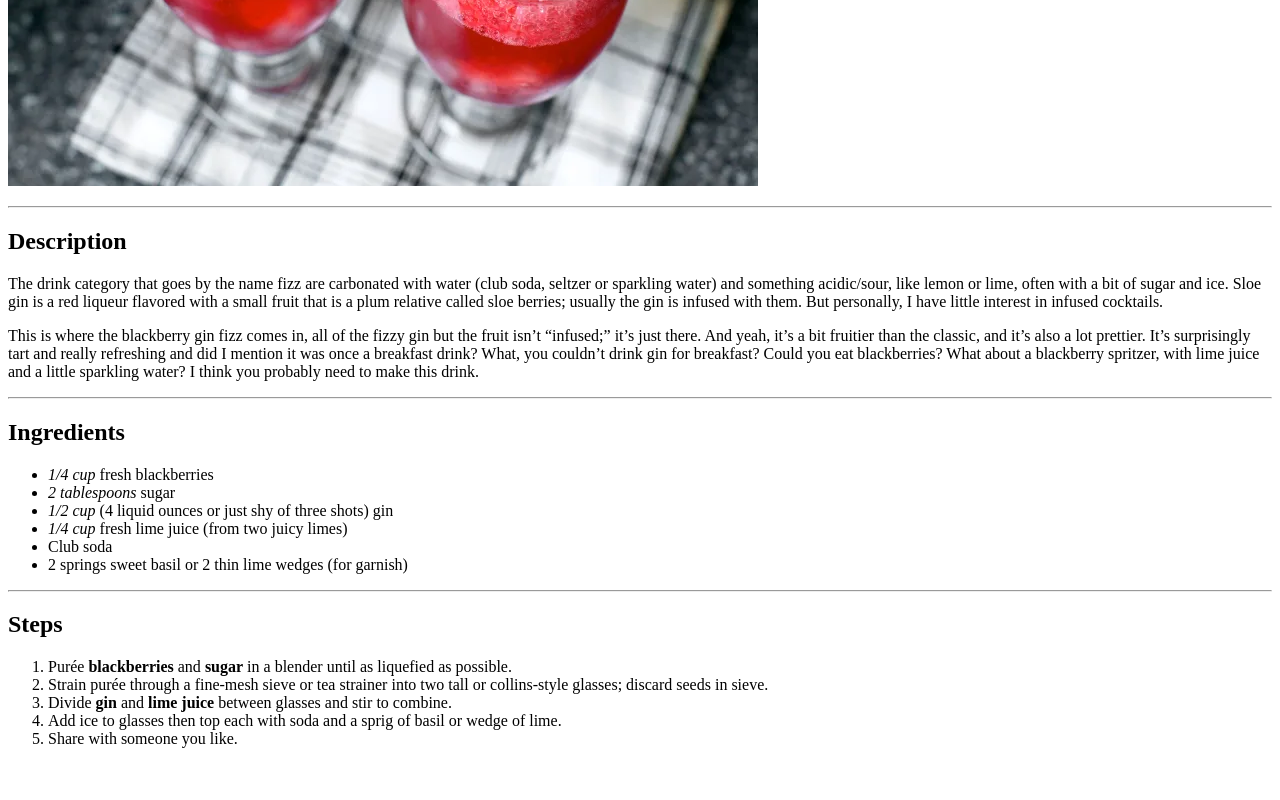
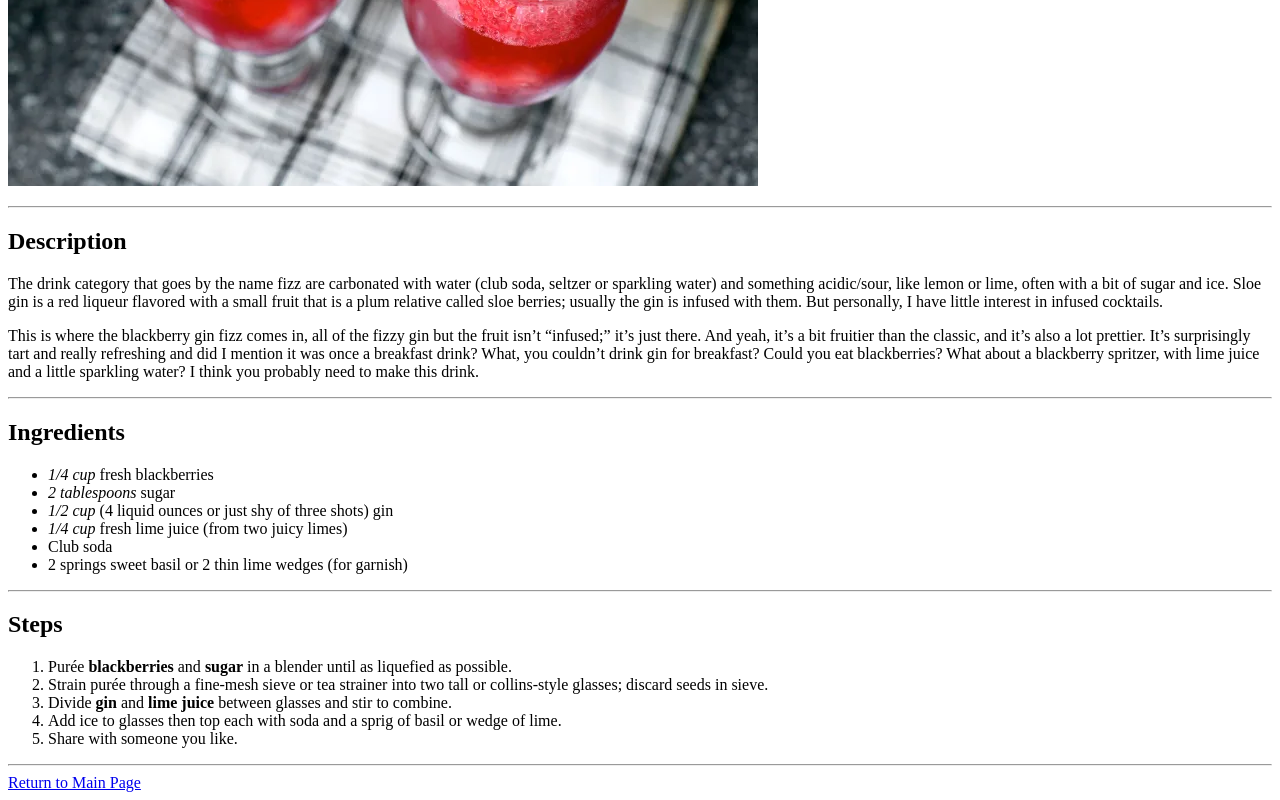
Before and after one commit to malwaredb86/odin-recipes, a plain HTML site: page recipes/blackberry-gin-fizz.html in a window 1280 px wide. Shown: the part 394-1194 px from the top of the page. Before the commit the page ends 1158 px from the top, so only its background shows below. Drawn offline with Linux system fonts and the light colour scheme.

Commit message:
Link all recipes back to index.html

```diff
--- a/recipes/blackberry-gin-fizz.html
+++ b/recipes/blackberry-gin-fizz.html
@@ -62,6 +62,10 @@
             basil or wedge of lime.</li>
         <li>Share with someone you like.</li>
     </ol>
+    <hr>
+    <div>
+        <a href="../index.html">Return to Main Page</a>
+    </div>
 </body>
 
 </html>
```
Also changed, not shown: recipes/frozen-watermelon-mojitos.html (+4 -0 lines), recipes/pina-colada.html (+3 -0 lines).
